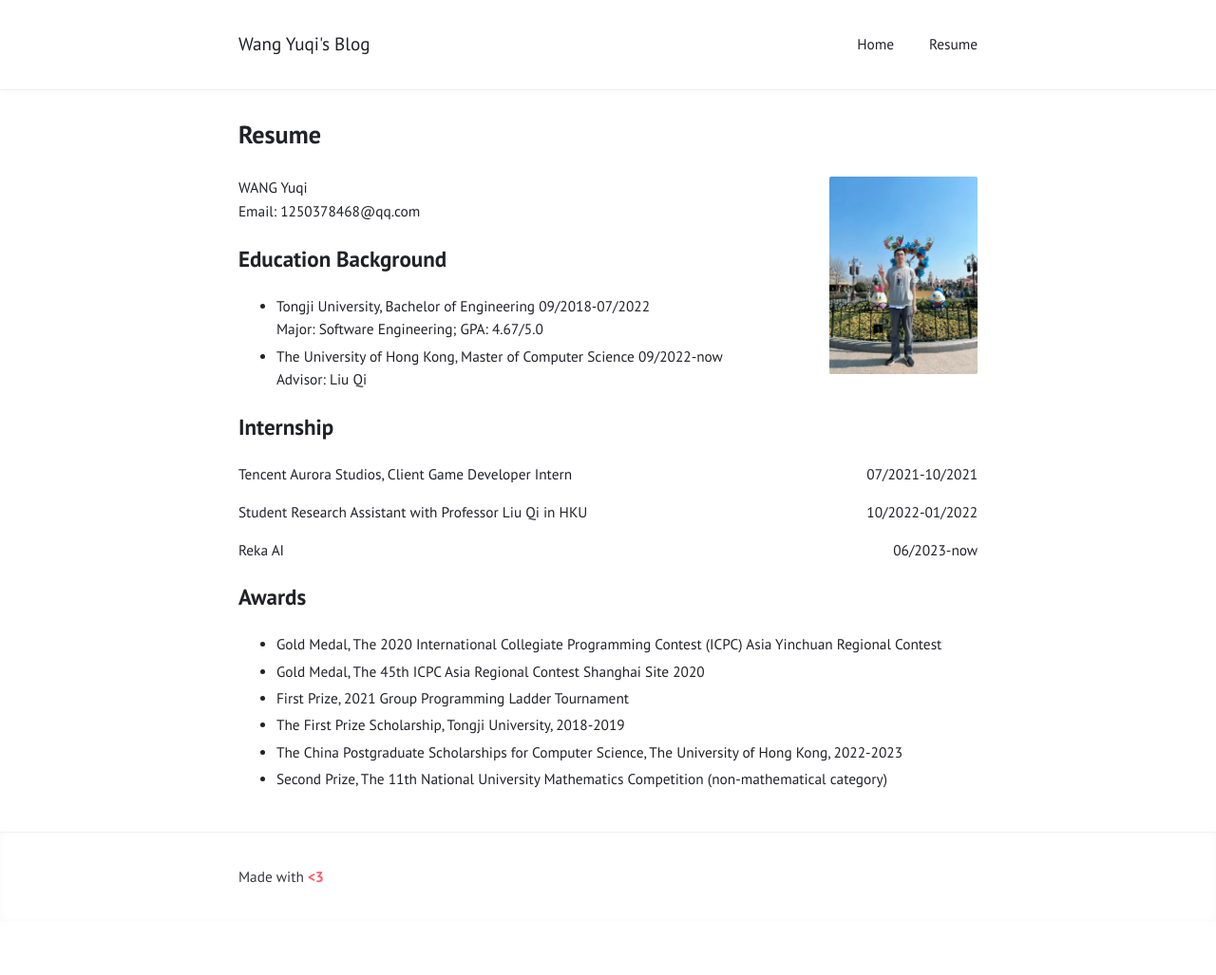
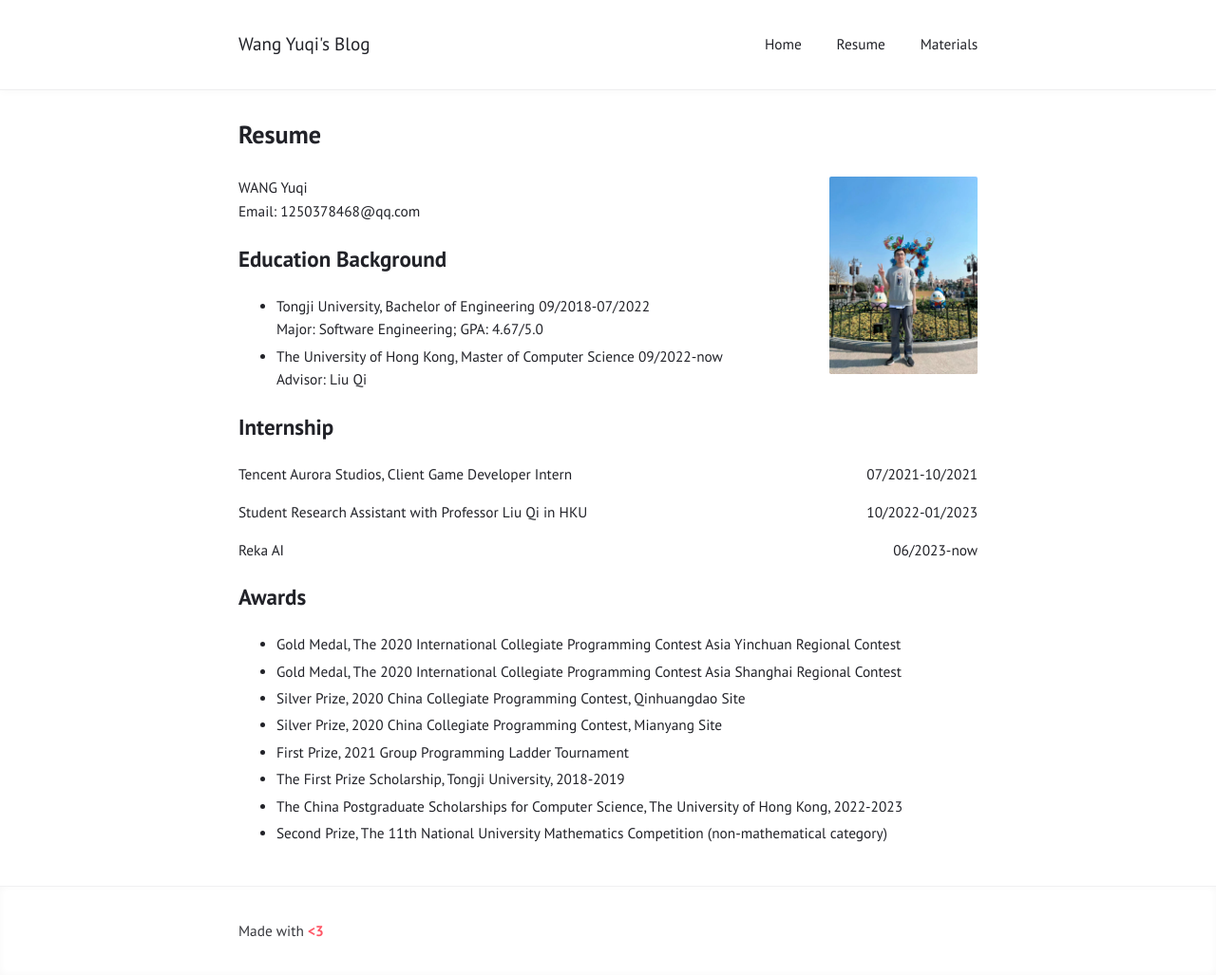
Before and after one commit to bugggggggg/bugggggggg.github.io, a Jekyll site: the page built from Resume.md, in a window 1280 px wide. Shown: the whole page at 95% size. Built offline with Jekyll 4.4.1, drawn with Linux system fonts in a browser that asks for light colours; before the commit the page ends 971 px from its top, so only the background shows below that.

Commit message:
daily update

```diff
--- a/Resume.md
+++ b/Resume.md
@@ -27,7 +27,7 @@ Email: 1250378468@qq.com
 <p style="text-align:left;">
     Student Research Assistant with Professor Liu Qi in HKU
     <span style="float:right;">
-        10/2022-01/2022
+        10/2022-01/2023
     </span>
 </p>
 
@@ -40,8 +40,10 @@ Email: 1250378468@qq.com
 
 
 ## Awards
-- Gold Medal, The 2020 International Collegiate Programming Contest (ICPC) Asia Yinchuan Regional Contest
-- Gold Medal, The 45th ICPC Asia Regional Contest Shanghai Site 2020
+- Gold Medal, The 2020 International Collegiate Programming Contest Asia Yinchuan Regional Contest
+- Gold Medal, The 2020 International Collegiate Programming Contest Asia Shanghai Regional Contest
+- Silver Prize, 2020 China Collegiate Programming Contest, Qinhuangdao Site
+- Silver Prize, 2020 China Collegiate Programming Contest, Mianyang Site
 - First Prize, 2021 Group Programming Ladder Tournament
 - The First Prize Scholarship, Tongji University, 2018-2019
 - The China Postgraduate Scholarships for Computer Science, The University of Hong Kong, 2022-2023
--- a/_config.yml
+++ b/_config.yml
@@ -18,6 +18,7 @@ minimal: false             # use a dark header
 navigation:                # accepts {file, title, url, icon, sidebaricon}
   - {file: "index.html"}
   - {file: "Resume.md"}
+  - {file: "Materials.md"}
 
 external:                  # shows a footer with social links - for available icons see fontawesome.com/icons
   # - {title: Mail, icon: envelope, url: "1250378468@qq.com"}
```
Also changed, not shown: Materials.md (added, +36 -0 lines), _posts/2023-03-31-curate-dataset-or-benchmark.md (+7 -0 lines), _posts/2023-05-09-learning-material.md (deleted, +0 -19 lines), _posts/2023-05-29-papers-about-llm-and-dataset.md (+2 -0 lines), _posts/2023-06-01-basic-commands.md (+7 -0 lines).
